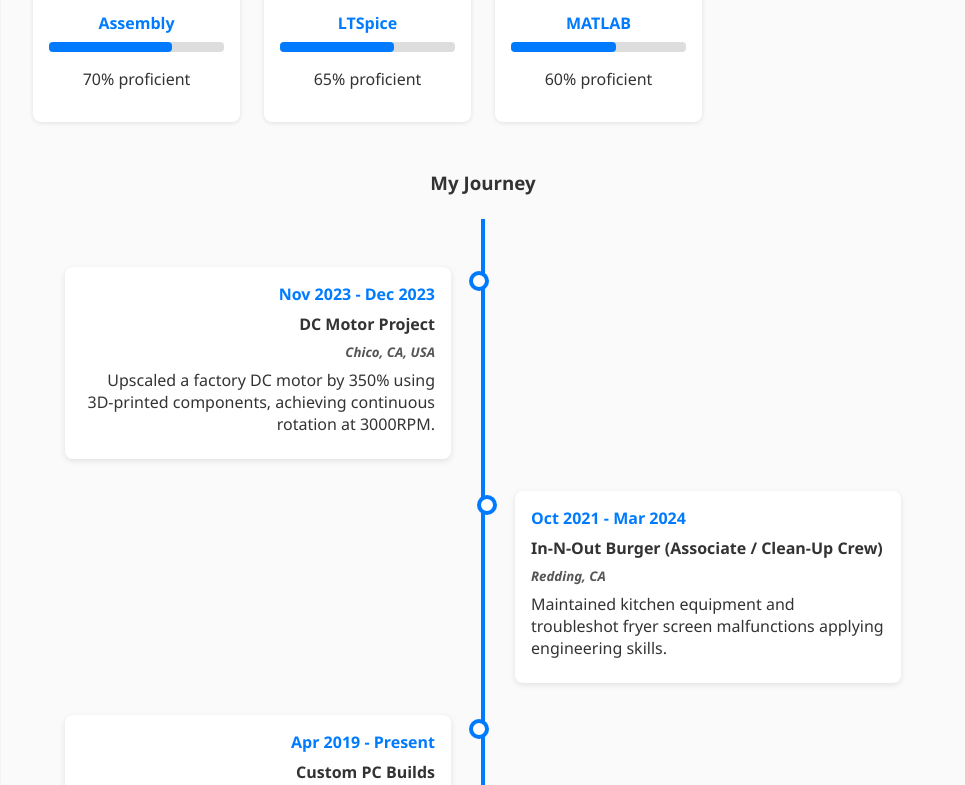
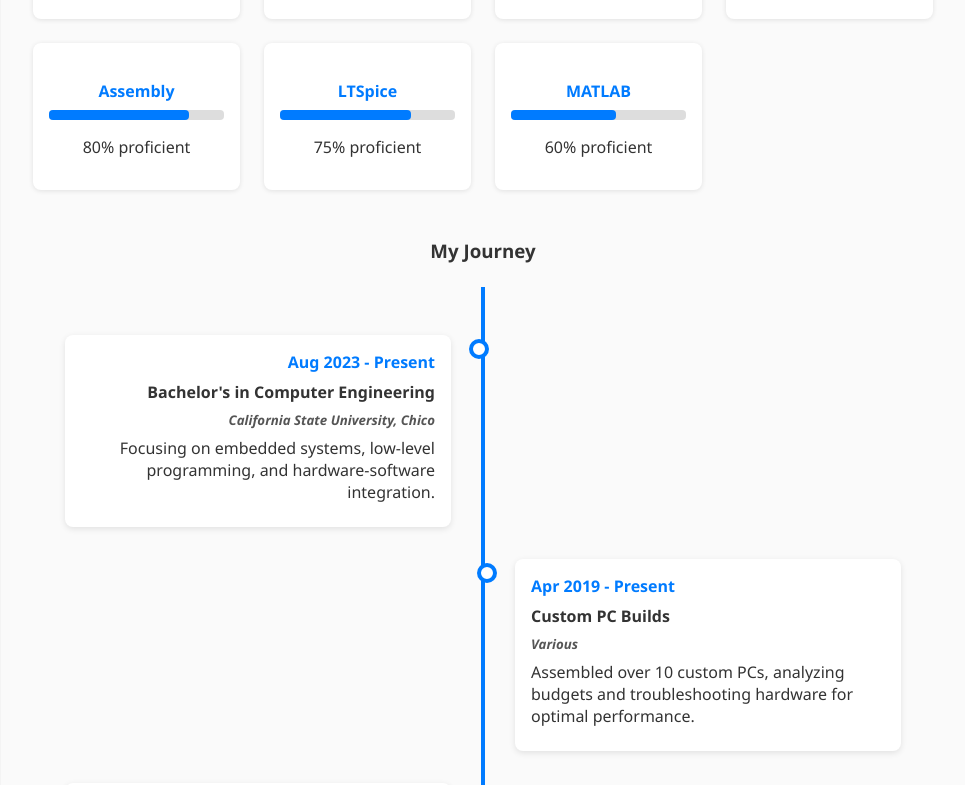
Before and after one commit to eiramirez/Website, a React (Create React App) app: page /about in a window 1280 px wide. Shown: the part 520-1305 px from the top of the page, without its empty margins (157-1122 px from the left). Built offline with nearby package versions, Linux system fonts and the light colour scheme.

Commit message:
Changed order of timeline. Changed skills percentage, and fixed bugs

```diff
--- a/public/index.html
+++ b/public/index.html
@@ -1,10 +1,14 @@
 <!DOCTYPE html>
 <html lang="en">
   <head>
-    <link rel="stylesheet"
-     href="https://fonts.googleapis.com/css2?family=Baloo+2:wght@400;700&display=swap">
+    <!-- Google Fonts -->
+    <link
+      rel="stylesheet"
+      href="https://fonts.googleapis.com/css2?family=Baloo+2:wght@400;700&display=swap"
+    />
     <meta charset="utf-8" />
-    <link rel="icon" href="C:\Users\ramir\Downloads\Files\personal\build\front.jpg" />
+    <!-- Use your new image as the favicon -->
+    <link rel="icon" href="%PUBLIC_URL%/front.jpg" />
     <meta name="viewport" content="width=device-width, initial-scale=1" />
     <meta name="theme-color" content="#000000" />
     <meta
@@ -12,35 +16,12 @@
       content="Web site created using create-react-app"
     />
     <title>Eric I Ramirez</title>
-    <link rel="apple-touch-icon" href="%PUBLIC_URL%/logo192.png" />
-    <!--
-      manifest.json provides metadata used when your web app is installed on a
-      user's mobile device or desktop. See https://developers.google.com/web/fundamentals/web-app-manifest/
-    -->
+    <!-- Use the same image for Apple touch icon -->
+    <link rel="apple-touch-icon" href="%PUBLIC_URL%/front.jpg" />
     <link rel="manifest" href="%PUBLIC_URL%/manifest.json" />
-    <!--
-      Notice the use of %PUBLIC_URL% in the tags above.
-      It will be replaced with the URL of the `public` folder during the build.
-      Only files inside the `public` folder can be referenced from the HTML.
-
-      Unlike "/favicon.ico" or "favicon.ico", "%PUBLIC_URL%/favicon.ico" will
-      work correctly both with client-side routing and a non-root public URL.
-      Learn how to configure a non-root public URL by running `npm run build`.
-    -->
-    <title>React App</title>
   </head>
   <body>
     <noscript>You need to enable JavaScript to run this app.</noscript>
     <div id="root"></div>
-    <!--
-      This HTML file is a template.
-      If you open it directly in the browser, you will see an empty page.
-
-      You can add webfonts, meta tags, or analytics to this file.
-      The build step will place the bundled scripts into the <body> tag.
-
-      To begin the development, run `npm start` or `yarn start`.
-      To create a production bundle, use `npm run build` or `yarn build`.
-    -->
   </body>
 </html>
--- a/src/About.js
+++ b/src/About.js
@@ -4,10 +4,16 @@ import './About.css';
 
 const timelineData = [
   {
-    date: 'Nov 2023 - Dec 2023',
-    title: 'DC Motor Project',
-    location: 'Chico, CA, USA',
-    description: 'Upscaled a factory DC motor by 350% using 3D-printed components, achieving continuous rotation at 3000RPM.',
+    date: 'Aug 2023 - Present',
+    title: "Bachelor's in Computer Engineering",
+    location: 'California State University, Chico',
+    description: 'Focusing on embedded systems, low-level programming, and hardware-software integration.',
+  },
+  {
+    date: 'Apr 2019 - Present',
+    title: 'Custom PC Builds',
+    location: 'Various',
+    description: 'Assembled over 10 custom PCs, analyzing budgets and troubleshooting hardware for optimal performance.',
   },
   {
     date: 'Oct 2021 - Mar 2024',
@@ -16,16 +22,10 @@ const timelineData = [
     description: 'Maintained kitchen equipment and troubleshot fryer screen malfunctions applying engineering skills.',
   },
   {
-    date: 'Apr 2019 - Present',
-    title: 'Custom PC Builds',
-    location: 'Various',
-    description: 'Assembled over 10 custom PCs, analyzing budgets and troubleshooting hardware for optimal performance.',
-  },
-  {
-    date: 'Aug 2023 - Present',
-    title: "Bachelor's in Computer Engineering",
-    location: 'California State University, Chico',
-    description: 'Focusing on embedded systems, low-level programming, and hardware-software integration.',
+    date: 'Nov 2023 - Dec 2023',
+    title: 'DC Motor Project',
+    location: 'Chico, CA, USA',
+    description: 'Upscaled a factory DC motor by 350% using 3D-printed components, achieving continuous rotation at 3000RPM.',
   },
   {
     date: 'Aug 2021 - May 2023',
@@ -36,12 +36,12 @@ const timelineData = [
 ];
 
 const skills = [
-  { name: 'React', proficiency: '90%' },
-  { name: 'JavaScript', proficiency: '85%' },
+  { name: 'React', proficiency: '50%' },
+  { name: 'JavaScript', proficiency: '65%' },
   { name: 'CSS/HTML', proficiency: '80%' },
-  { name: 'Embedded C', proficiency: '75%' },
-  { name: 'Assembly', proficiency: '70%' },
-  { name: 'LTSpice', proficiency: '65%' },
+  { name: 'Embedded C', proficiency: '85%' },
+  { name: 'Assembly', proficiency: '80%' },
+  { name: 'LTSpice', proficiency: '75%' },
   { name: 'MATLAB', proficiency: '60%' },
 ];
 
--- a/src/App.css
+++ b/src/App.css
@@ -1,9 +1,9 @@
 /* src/pages/About.css */
-
 .about-page {
   max-width: 900px;
-  margin: 3rem auto;
+  margin:  3rem auto;
   padding: 2rem;
+  padding-top: 100px;
   background: #fafafa;
   border-radius: 8px;
   box-shadow: 0 2px 8px rgba(0,0,0,0.1);
--- a/src/App.js
+++ b/src/App.js
@@ -12,7 +12,7 @@ function App() {
     <Router>
       <Navbar />
       <Routes>
-        <Route path="/" element={<Navigate to="Website" replace />} />
+        <Route path="/" element={<Navigate to="/Website" replace />} />
         <Route path="/Website" element={<Hero />} />
         <Route path="/about" element={<About />} />
         <Route path="/projects" element={<Projects />} />
--- a/src/Navbar.js
+++ b/src/Navbar.js
@@ -11,14 +11,14 @@ const Navbar = () => {
         <div className="navbar-logo-container">
           {/* Profile Picture & Name */}
           <img
-            src="/id pic.png"
+            src="id pic.png"
             alt="Eric I Ramirez"
             className="navbar-profile-pic"
           />
           <h1 className="navbar-logo">Eric I Ramirez</h1>
         </div>
         <ul className="navbar-menu">
-          <li><Link to="/">Home</Link></li>
+          <li><Link to="/Website">Home</Link></li>
           <li><Link to="/about">About</Link></li>
           <li><Link to="/projects">Projects</Link></li>
         </ul>
--- a/src/Projects.css
+++ b/src/Projects.css
@@ -1,5 +1,6 @@
 .projects-page {
   padding: 3rem 1rem;
+  padding-top: 100px;
   max-width: 900px;
   margin: 2rem auto;
   font-family: 'Segoe UI', Tahoma, Geneva, Verdana, sans-serif;
--- a/src/Skills.css
+++ /dev/null
@@ -1,45 +0,0 @@
-.skills-page {
-    padding: 3rem 1rem;
-    max-width: 1000px;
-    margin: 0 auto;
-    font-family: Arial, sans-serif;
-    color: #333;
-    text-align: center;
-  }
-
-  .skills-page h2 {
-    margin-bottom: 2rem;
-  }
-
-  .skills-grid {
-    display: grid;
-    grid-template-columns: repeat(auto-fit, minmax(200px, 1fr));
-    gap: 2rem;
-  }
-
-  .skill-card {
-    background: #f9f9f9;
-    padding: 1.5rem;
-    border-radius: 8px;
-    box-shadow: 0 2px 8px rgba(0, 0, 0, 0.1);
-  }
-
-  .skill-card h3 {
-    margin-bottom: 1rem;
-  }
-
-  .progress-bar {
-    background: #ddd;
-    border-radius: 4px;
-    height: 10px;
-    width: 100%;
-    overflow: hidden;
-    margin-bottom: 0.5rem;
-  }
-
-  .progress {
-    background: #007bff;
-    height: 100%;
-    width: 0;
-    border-radius: 4px;
-  }
--- a/src/Timeline.css
+++ /dev/null
@@ -1,94 +0,0 @@
-.timeline-page {
-    padding: 3rem 1rem;
-    max-width: 900px;
-    margin: 2rem auto;
-    font-family: 'Segoe UI', Tahoma, Geneva, Verdana, sans-serif;
-    background: #e0e0e0; /* Grey background */
-    border-radius: 8px;
-    box-shadow: 0 2px 8px rgba(0,0,0,0.1);
-    text-align: center;
-    color: #333;
-  }
-
-  .timeline-page h2 {
-    margin-bottom: 2rem;
-  }
-
-  .timeline {
-    position: relative;
-    padding: 2rem 0;
-  }
-
-  .timeline::before {
-    content: '';
-    position: absolute;
-    top: 0;
-    bottom: 0;
-    left: 50%;
-    width: 4px;
-    background: #007bff;
-    transform: translateX(-50%);
-  }
-
-  .timeline-item {
-    position: relative;
-    width: 50%;
-    padding: 1rem 2rem;
-    box-sizing: border-box;
-  }
-
-  .timeline-item:nth-child(odd) {
-    left: 0;
-    text-align: right;
-  }
-
-  .timeline-item:nth-child(even) {
-    left: 50%;
-    text-align: left;
-  }
-
-  .timeline-item::after {
-    content: '';
-    position: absolute;
-    top: 20px;
-    width: 12px;
-    height: 12px;
-    background: #fff;
-    border: 4px solid #007bff;
-    border-radius: 50%;
-    z-index: 1;
-  }
-
-  .timeline-item:nth-child(odd)::after {
-    right: -6px;
-  }
-
-  .timeline-item:nth-child(even)::after {
-    left: -6px;
-  }
-
-  .timeline-content {
-    background: #f9f9f9;
-    padding: 1rem;
-    border-radius: 8px;
-    box-shadow: 0 2px 8px rgba(0,0,0,0.1);
-  }
-
-  .timeline-date {
-    font-weight: bold;
-    color: #007bff;
-  }
-
-  .timeline-title {
-    margin: 0.5rem 0;
-  }
-
-  .timeline-location {
-    margin: 0.5rem 0;
-    font-style: italic;
-    color: #555;
-  }
-
-  .timeline-description {
-    margin: 0.5rem 0;
-  }
```
Also changed, not shown: src/Skills.js (deleted, +0 -47 lines), src/Timeline.js (deleted, +0 -65 lines), public/id-pic.png (renamed from public/id pic.png).
